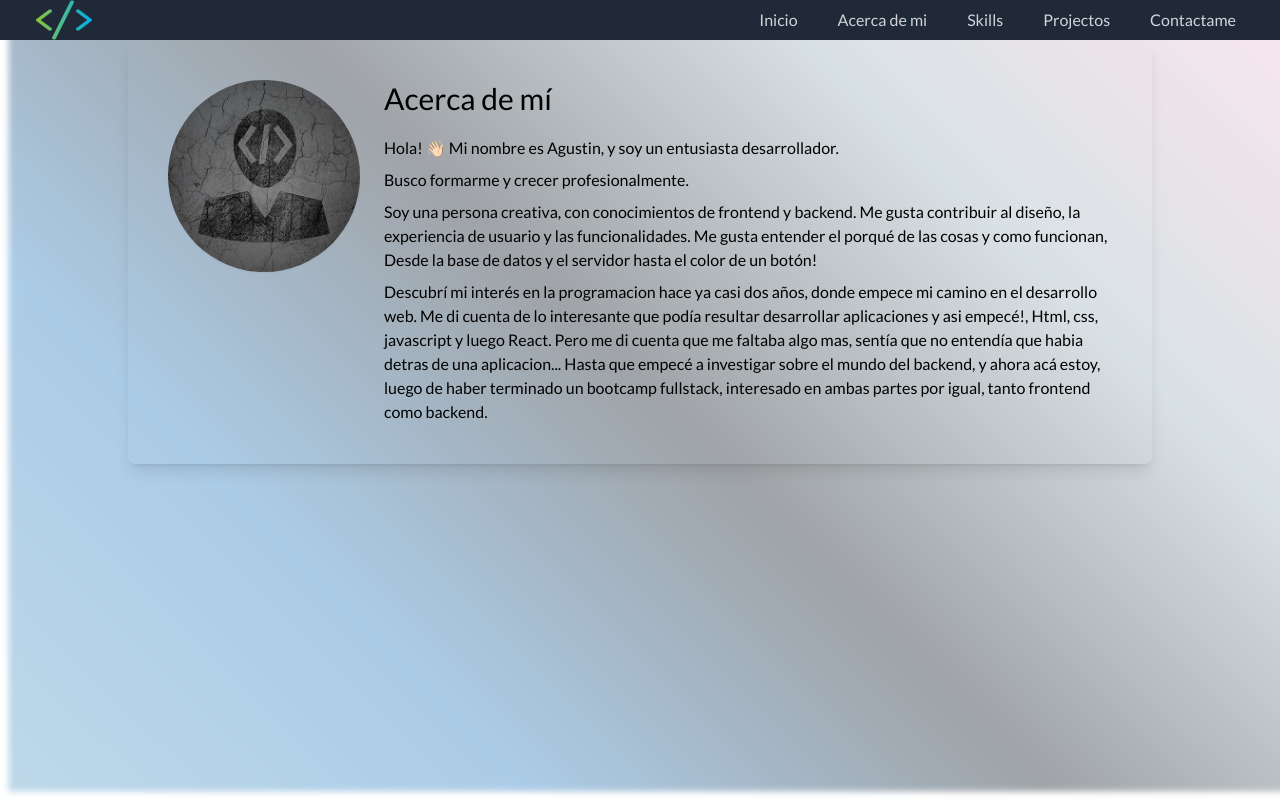
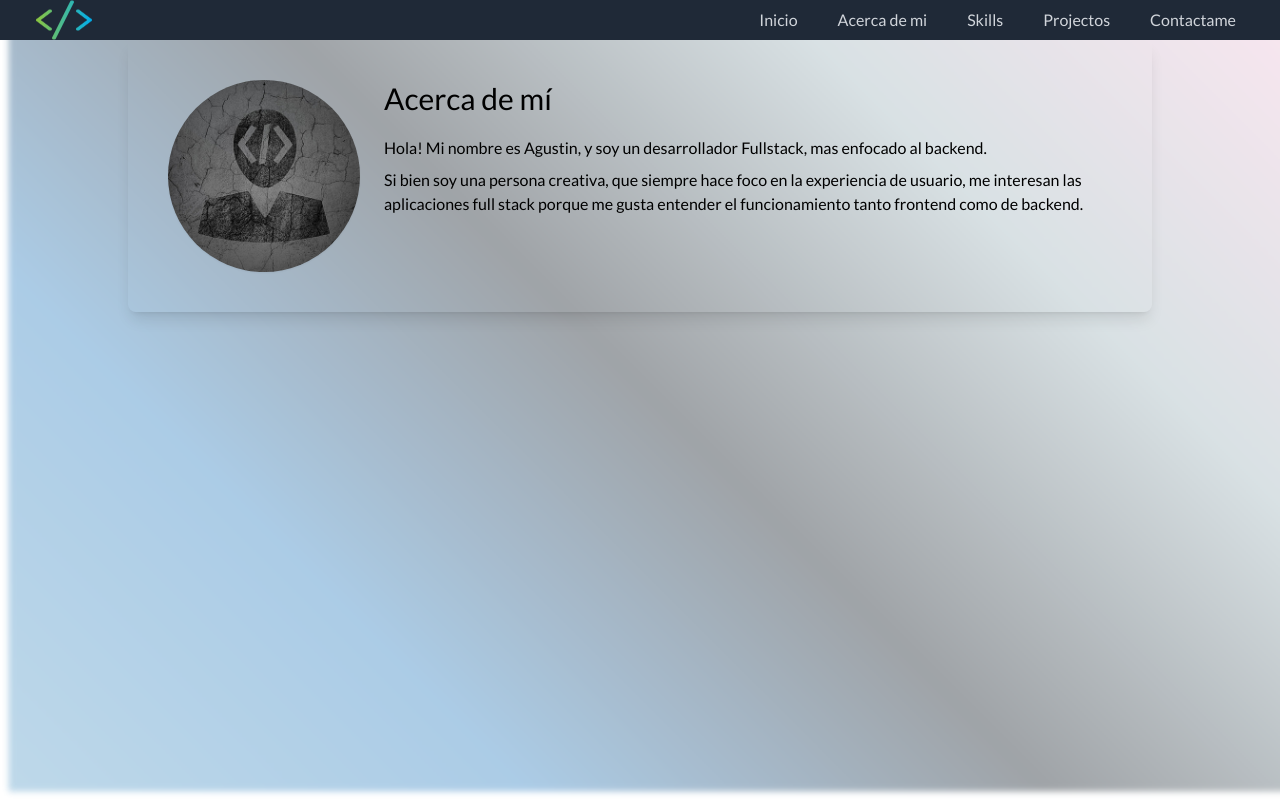
Before and after one commit to AgusNazer/Portfolio, a React (Vite) app: page /about in a window 1280 px wide. Built offline with nearby package versions, Linux system fonts and the light colour scheme; a web font is replaced by a local one.

Commit message:
fix about text

```diff
--- a/src/views/about/About.jsx
+++ b/src/views/about/About.jsx
@@ -16,21 +16,17 @@ const About = () => {
         <h2 className="text-3xl mb-5">Acerca de mí</h2>
         <p className="mt-2">
           {/* Hi! 👋🏻 My name is Agustin, I'm an enthusiastic developer. */}
-          Hola! 👋🏻 Mi nombre es Agustin, y soy un entusiasta desarrollador.
+          Hola! Mi nombre es Agustin, y soy un desarrollador Fullstack, mas enfocado al backend.
         </p>
-        <p className="mt-2">
-          {/* I am a person who seeks professional and personal growth, focused on
-          teamwork. */}
-          Busco formarme y  crecer profesionalmente.
-        </p>
+
         <p className="mt-2">
           {/* Being a creative person I have focused mainly on the frontend area.
           From this position, I can contribute to design, user experience, and
           functionality to provide solutions. I like to say I'm a frontend
           developer with knowledge in the backend. */}
-          Soy una persona creativa, con conocimientos de frontend y backend. Me gusta contribuir al diseño,
-          la experiencia de usuario y las funcionalidades. Me gusta entender el porqué de las cosas y como funcionan,
-          Desde la base de datos y el servidor hasta el color de un botón!
+          Si bien soy una persona creativa, que siempre hace foco en la experiencia de usuario,
+          me interesan las aplicaciones full stack porque me gusta entender el funcionamiento tanto
+          frontend como de backend.
         </p>
         <p className="mt-2">
           {/* I discovered my passion for programming 2 years ago, and since then
@@ -40,11 +36,11 @@ const About = () => {
           bootcamp at Soy Henry, where I learned technical skills. I also want
           to emphasize the soft skills I developed during the bootcamp, such as
           teamwork and effective communication. */}
-          Descubrí mi interés en la programacion hace ya casi dos años, donde empece mi camino en el desarrollo web.
+          {/* Descubrí mi interés en la programacion hace ya casi dos años, donde empece mi camino en el desarrollo web.
           Me di cuenta de lo interesante que podía resultar desarrollar aplicaciones y asi empecé!, Html, css, javascript y luego React.
           Pero me di cuenta que me faltaba algo mas, sentía que no entendía que habia detras de una aplicacion... Hasta
           que empecé a investigar sobre el mundo del backend, y ahora acá estoy, luego de haber terminado
-          un bootcamp fullstack, interesado en ambas partes por igual, tanto frontend como backend.
+          un bootcamp fullstack, interesado en ambas partes por igual, tanto frontend como backend. */}
         </p>
       </div>
     </div>
```
